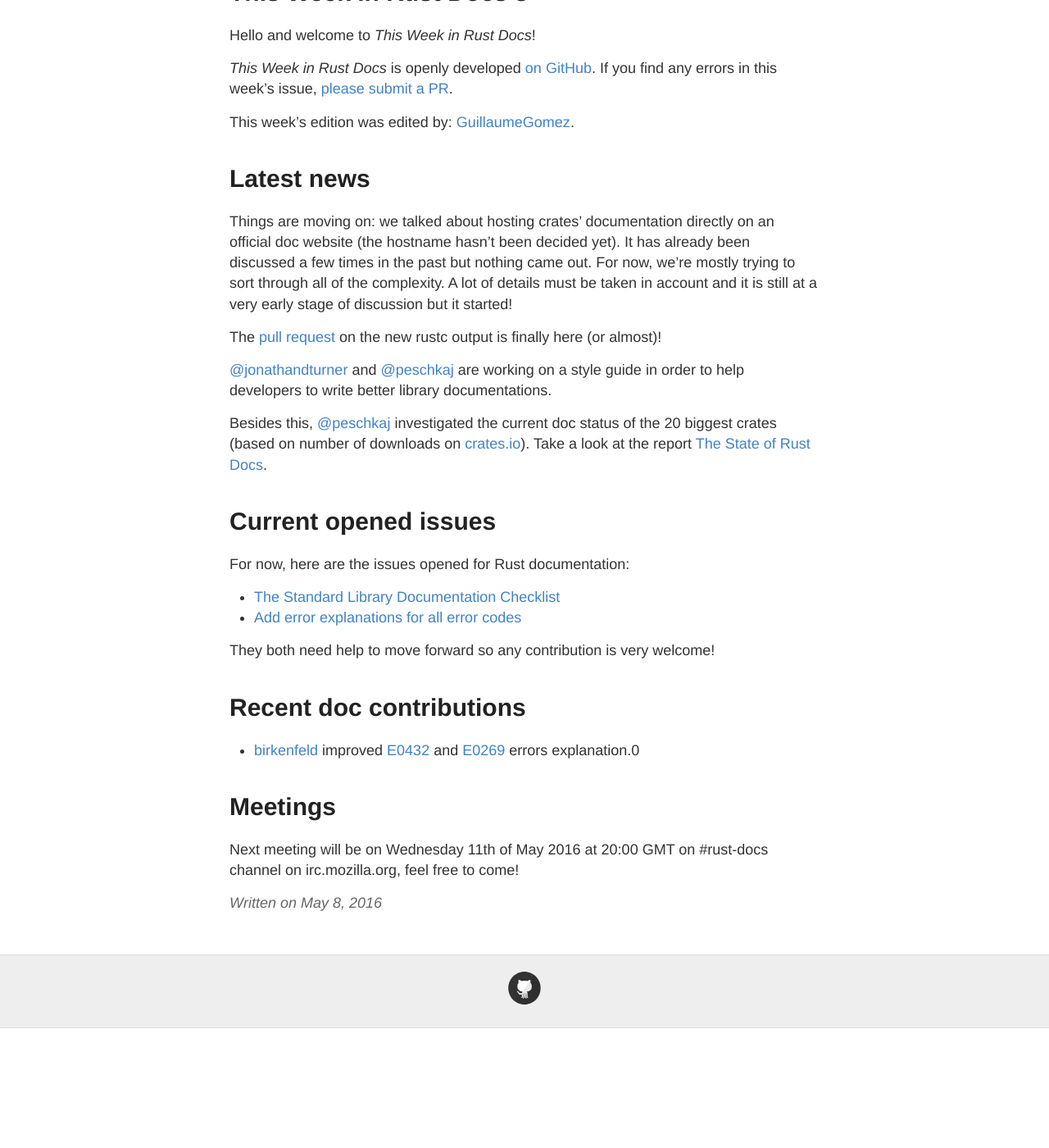
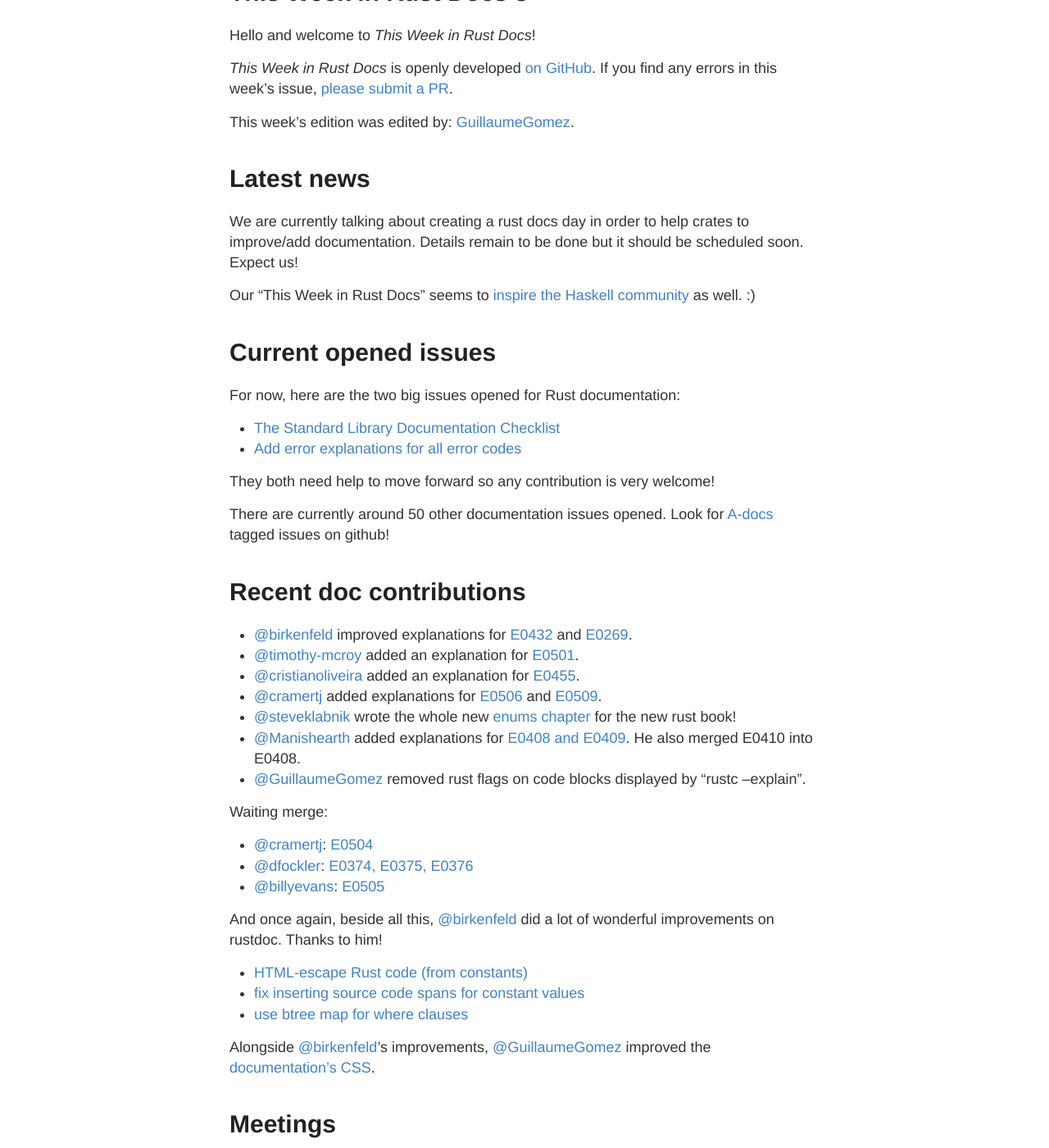
Before and after one commit to GuillaumeGomez/this-week-in-rust-docs, a Jekyll site: the page built from _posts/2016-5-8-this-week-in-rust-docs-3.md, in a window 1280 px wide and 1400 px high, scrolled down 196 px. Shown: the whole window at 82% size. Built offline with Jekyll 4.4.1, drawn with Linux system fonts in a browser that asks for light colours; before the commit the page ends 1450 px from its top, so only the background shows below that.

Commit message:
Fix invalid url

```diff
--- a/_posts/2016-5-8-this-week-in-rust-docs-3.md
+++ b/_posts/2016-5-8-this-week-in-rust-docs-3.md
@@ -13,26 +13,42 @@ This week's edition was edited by: [GuillaumeGomez](https://github.com/Guillaume
 
 # Latest news
 
-Things are moving on: we talked about hosting crates' documentation directly on an official doc website (the hostname hasn't been decided yet). It has already been discussed a few times in the past but nothing came out. For now, we're mostly trying to sort through all of the complexity. A lot of details must be taken in account and it is still at a very early stage of discussion but it started!
+We are currently talking about creating a rust docs day in order to help crates to improve/add documentation. Details remain to be done but it should be scheduled soon. Expect us!
 
-The [pull request](https://github.com/rust-lang/rust/pull/32756) on the new rustc output is finally here (or almost)!
-
-[@jonathandturner](https://github.com/jonathandturner) and [@peschkaj](https://github.com/peschkaj) are working on a style guide in order to help developers to write better library documentations.
-
-Besides this, [@peschkaj](https://github.com/peschkaj) investigated the current doc status of the 20 biggest crates (based on number of downloads on [crates.io](https://crates.io)). Take a look at the report [The State of Rust Docs](https://facility9.com/2016/04/the-state-of-rust-docs-2016/).
+Our "This Week in Rust Docs" seems to [inspire the Haskell community](https://www.reddit.com/r/haskell/comments/4hmjnp/this_week_in_haskell_docs/) as well. :)
 
 # Current opened issues
 
-For now, here are the issues opened for Rust documentation:
+For now, here are the two big issues opened for Rust documentation:
 
  * [The Standard Library Documentation Checklist](https://github.com/rust-lang/rust/issues/29329)
  * [Add error explanations for all error codes](https://github.com/rust-lang/rust/issues/32777)
 
 They both need help to move forward so any contribution is very welcome!
 
+There are currently around 50 other documentation issues opened. Look for [A-docs](https://github.com/rust-lang/rust/issues?q=is%3Aopen+is%3Aissue+label%3AA-docs) tagged issues on github!
+
 # Recent doc contributions
 
-* [birkenfeld]() improved [E0432](https://github.com/rust-lang/rust/pull/33220) and [E0269](https://github.com/rust-lang/rust/pull/33224) errors explanation.0
+* [@birkenfeld](https://github.com/birkenfeld) improved explanations for [E0432](https://github.com/rust-lang/rust/pull/33220) and [E0269](https://github.com/rust-lang/rust/pull/33224).
+* [@timothy-mcroy](https://github.com/timothy-mcroy) added an explanation for [E0501](https://github.com/rust-lang/rust/pull/33294#event-650972625).
+* [@cristianoliveira](https://github.com/cristianoliveira) added an explanation for [E0455](https://github.com/rust-lang/rust/pull/33393).
+* [@cramertj](https://github.com/cramertj) added explanations for [E0506](https://github.com/rust-lang/rust/pull/33384) and [E0509](https://github.com/rust-lang/rust/pull/33383).
+* [@steveklabnik](https://github.com/steveklabnik) wrote the whole new [enums chapter](https://github.com/rust-lang/book/pull/98/files) for the new rust book!
+* [@Manishearth](https://github.com/Manishearth) added explanations for [E0408 and E0409](https://github.com/rust-lang/rust/pull/33493). He also merged E0410 into E0408.
+* [@GuillaumeGomez](https://github.com/rust-lang/rust/pull/33410) removed rust flags on code blocks displayed by "rustc --explain".
+
+Waiting merge:
+* [@cramertj](https://github.com/cramertj): [E0504](https://github.com/rust-lang/rust/pull/33386)
+* [@dfockler](https://github.com/dfockler): [E0374, E0375, E0376](https://github.com/rust-lang/rust/pull/33415)
+* [@billyevans](https://github.com/billyevans): [E0505](https://github.com/rust-lang/rust/pull/33475)
+
+And once again, beside all this, [@birkenfeld](https://github.com/birkenfeld) did a lot of wonderful improvements on rustdoc. Thanks to him!
+* [HTML-escape Rust code (from constants)](https://github.com/rust-lang/rust/pull/33372)
+* [fix inserting source code spans for constant values](https://github.com/rust-lang/rust/pull/33371)
+* [use btree map for where clauses](https://github.com/rust-lang/rust/pull/33373)
+
+Alongside [@birkenfeld](https://github.com/birkenfeld)'s improvements, [@GuillaumeGomez](https://github.com/rust-lang/rust/pull/33410) improved the [documentation's CSS](https://github.com/rust-lang/rust/pull/33431).
 
 # Meetings
 
```
